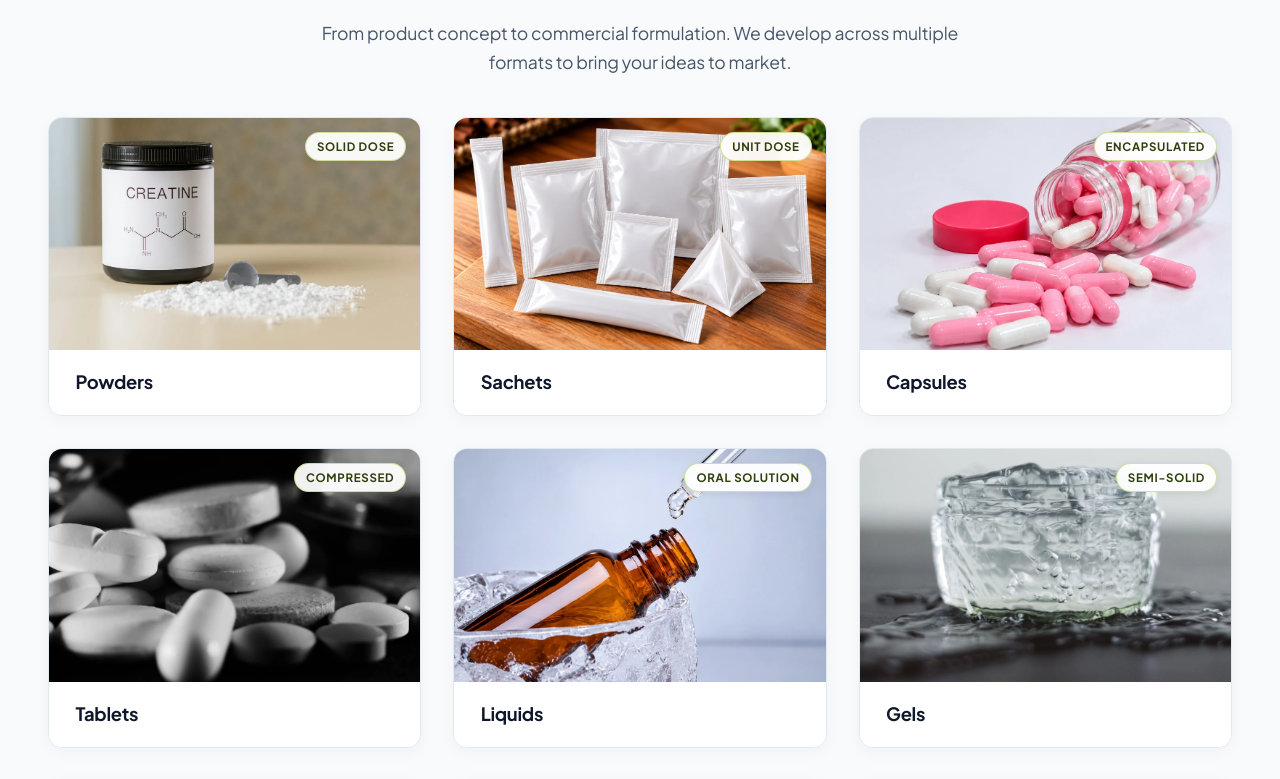
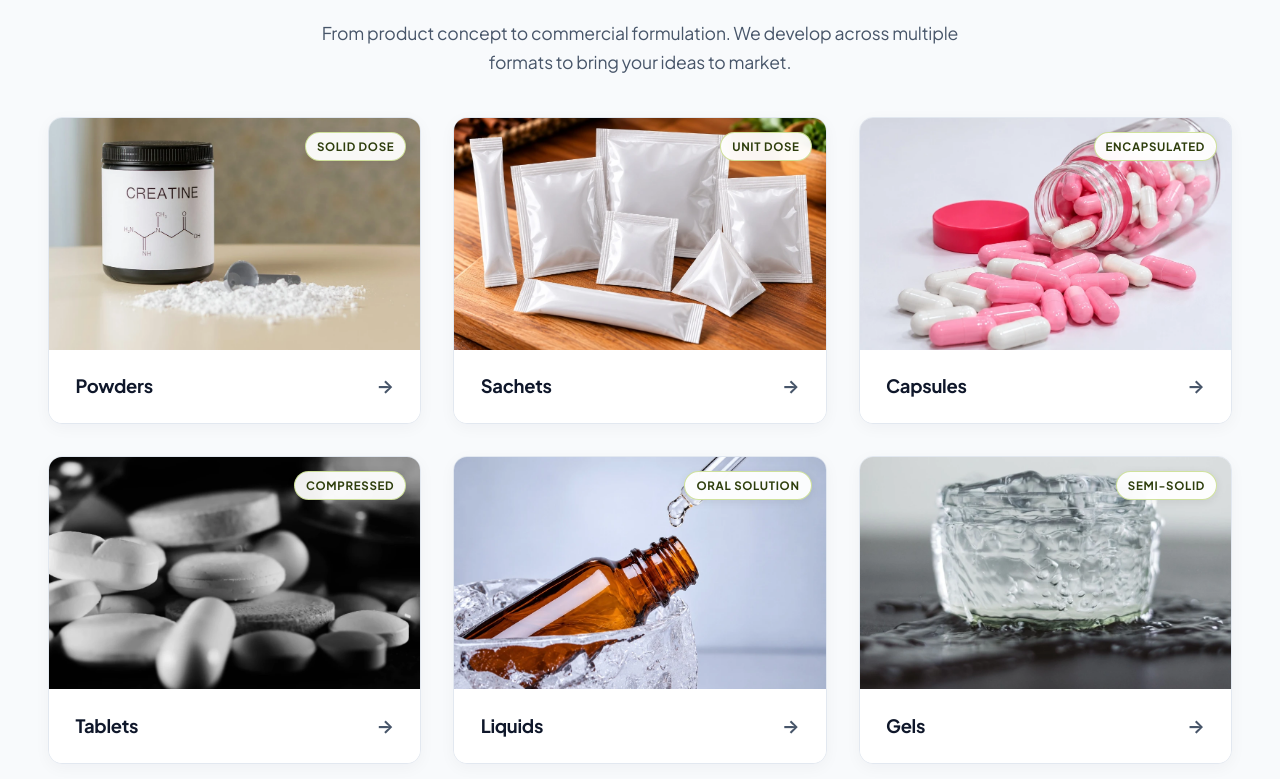
Before and after one commit to GomziServies/gomzi-life-science-formulation-website, a React (Vite) app: page / in a window 1280 px wide. Shown: the part 1709-2488 px from the top of the page. Built offline with nearby package versions, Linux system fonts and the light colour scheme; no server answers; the HTML template or start-up script is replaced by a standard one.

Commit message:
feat: make R&D & Formulation cards clickable to /rd-formulation

```diff
--- a/src/index.css
+++ b/src/index.css
@@ -1381,6 +1381,11 @@ a.value-card {
   margin-top: 2.5rem;
 }
 
+a.rd-format-card {
+  text-decoration: none;
+  color: inherit;
+}
+
 .rd-format-card {
   background: #ffffff;
   border: 1px solid var(--color-border);
@@ -1390,7 +1395,7 @@ a.value-card {
   flex-direction: column;
   box-shadow: 0 4px 16px rgba(15, 23, 42, 0.04);
   transition: transform 0.35s var(--ease-spring), box-shadow 0.35s var(--ease-spring), border-color 0.25s ease;
-  cursor: default;
+  cursor: pointer;
 }
 
 .rd-format-card:hover {
@@ -1457,6 +1462,18 @@ a.value-card {
   transition: color 0.2s ease;
 }
 
+.rd-format-card-arrow {
+  color: var(--color-muted);
+  font-size: 1.15rem;
+  font-weight: 700;
+  transition: transform 0.25s var(--ease-spring), color 0.2s ease;
+}
+
+.rd-format-card:hover .rd-format-card-arrow {
+  color: var(--color-primary-dark);
+  transform: translateX(4px);
+}
+
 .rd-format-card:hover .rd-format-card-title {
   color: var(--color-primary-dark);
 }
--- a/src/pages/Home.jsx
+++ b/src/pages/Home.jsx
@@ -216,7 +216,7 @@ export default function Home() {
           </div>
           <div className="rd-formats-grid">
             {FORMATS.map((item) => (
-              <div className="rd-format-card" key={item.name}>
+              <Link to="/rd-formulation" className="rd-format-card" key={item.name}>
                 <div className="rd-format-card-img-wrap">
                   <img
                     src={item.image}
@@ -228,8 +228,9 @@ export default function Home() {
                 </div>
                 <div className="rd-format-card-body">
                   <h3 className="rd-format-card-title">{item.name}</h3>
+                  <span className="rd-format-card-arrow" aria-hidden="true">→</span>
                 </div>
-              </div>
+              </Link>
             ))}
           </div>
           <div style={{ textAlign: 'center', marginTop: '1.25rem' }}>
```
